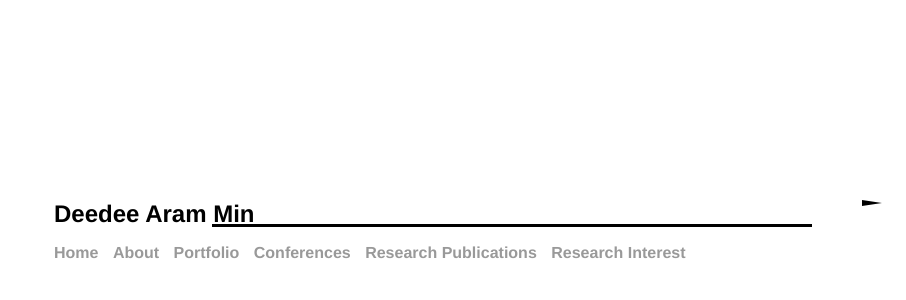
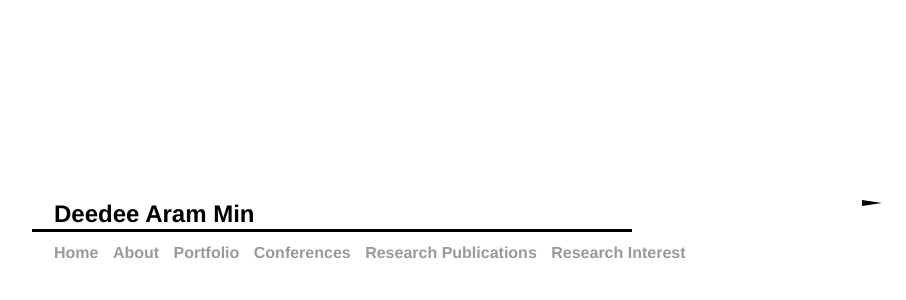
Before and after one commit to mindeed/mindeed.github.io, a Jekyll site: the page built from index.html, in a window 1280 px wide. Shown: the top 300 px of the page, without its empty margins (138-1044 px from the left). Built offline with Jekyll 4.4.1, drawn with Linux system fonts in a browser that asks for light colours.

Commit message:
Update main.css

```diff
--- a/css/main.css
+++ b/css/main.css
@@ -18,8 +18,8 @@ body {
   height: 3px;
   /*float: right;*/
   position: fixed;
-  left: 350px;
-  top: 220px;
+  left: 170px;
+  top: 225px;
 }
 
 .point {
```
